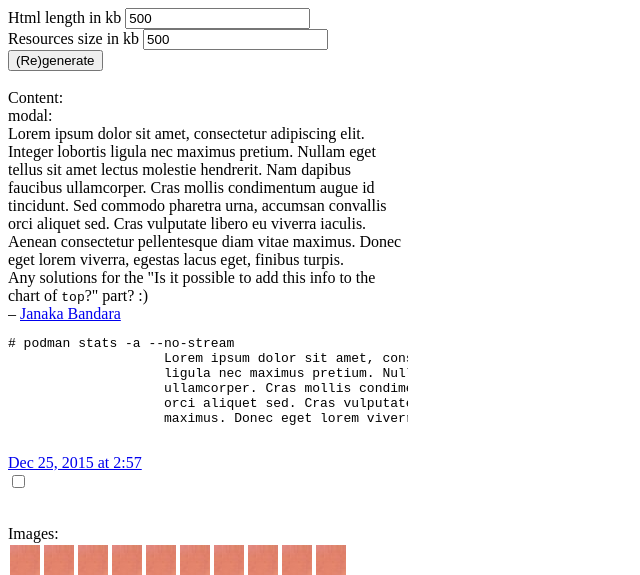
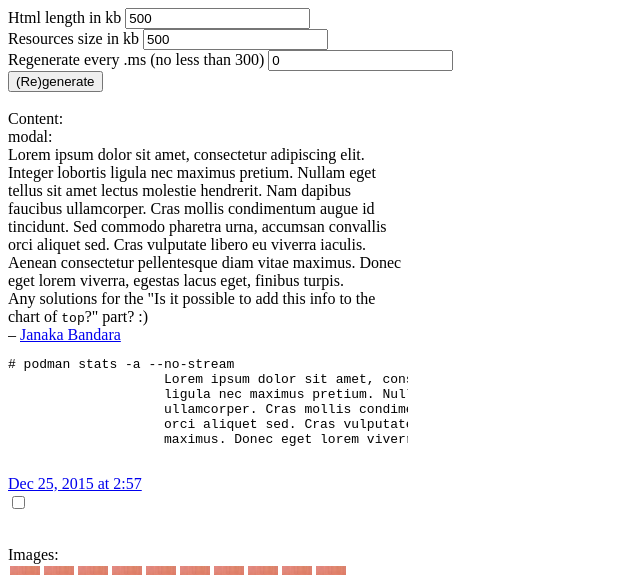
Before and after one commit to DimaIT/personal-page, a plain HTML site: page static/heavy-page/index.html in a window 1280 px wide. Shown: the top 575 px of the page, without its empty margins (0-640 px from the left). Drawn offline with Linux system fonts and the light colour scheme.

Commit message:
add interval regeneration

```diff
--- a/static/heavy-page/index.html
+++ b/static/heavy-page/index.html
@@ -28,6 +28,9 @@
     <label for="resource-size">Resources size in kb</label>
     <input id="resource-size" type="number" value="500">
     <br>
+    <label for="regenerate-interval">Regenerate every .ms (no less than 300)</label>
+    <input id="regenerate-interval" type="number" value="0">
+    <br>
     <button onclick="generate()">(Re)generate</button>
 </section>
 
@@ -40,8 +43,10 @@
 <script>
     const IMAGE_SIZE = 52357;
     const IMAGE_NAME = '50kb.jpg';
+    let interval = null;
 
     async function generate() {
+        clearInterval(interval);
         const template = document.getElementById('template').content.firstElementChild;
         const htmlSize = document.getElementById('html-length').value * 1024;
         const resourceSize = document.getElementById('resource-size').value * 1024;
@@ -52,14 +57,16 @@
         console.log(`Adding ${imagesCount} images`);
         let html = '';
         for (let i = 0; i < imagesCount; i++) {
-            html += `<div><img src="${IMAGE_NAME}?no-cache=${i}"></div>`
+            html += `<div><img src="${IMAGE_NAME}?no-cache=${performance.now()}${i}"></div>`
         }
         images.innerHTML = html;
 
-        await wait(200); // unlock main thread for some time
+        await wait(150); // unlock main thread for some time
 
         const content = document.getElementById('content');
         content.innerHTML = ''
+
+        await wait(150); // rerender
 
         const currentSize = document.documentElement.innerHTML.length
         if (htmlSize < currentSize) {
@@ -74,6 +81,12 @@
             }
         }
         console.log('Done!');
+
+
+        const regenerateIntervalMs = document.getElementById('regenerate-interval').value;
+        if (regenerateIntervalMs >= 300) {
+            interval = setInterval(generate, regenerateIntervalMs);
+        }
     }
 
     function wait(ms) {
```
